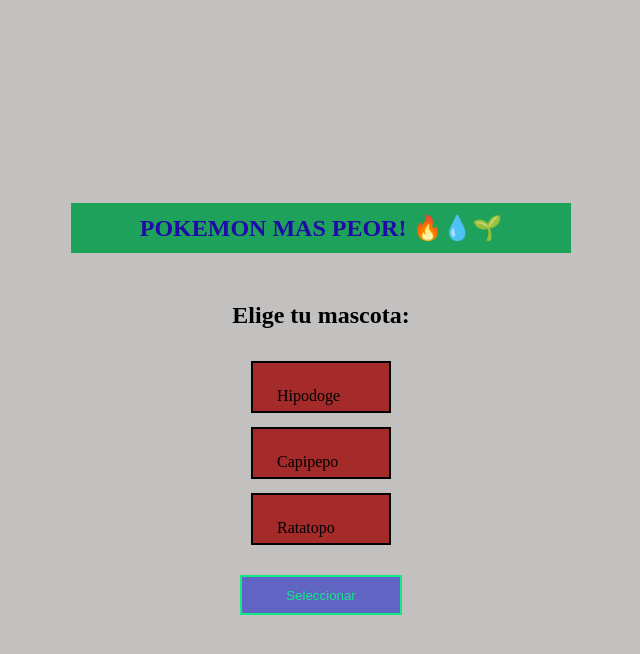
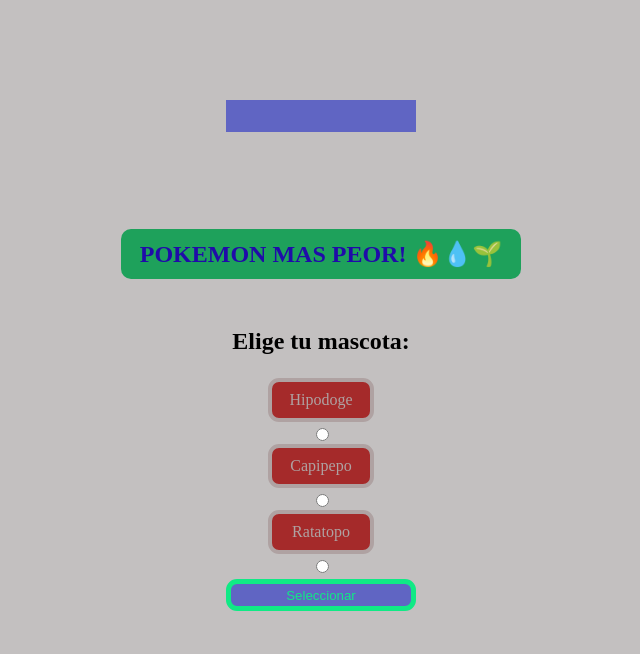
Before and after one commit to SantiagoAlguien/Capacitacion-induccion-programacion, a plain HTML site: page archivoHTML2.html in a window 1280 px wide. Shown: the whole page, without its empty margins (319-959 px from the left). Drawn offline with Linux system fonts and the light colour scheme.

Commit message:
Actualizacion de estilo Css

```diff
--- a/Estilos.css
+++ b/Estilos.css
@@ -1,23 +1,21 @@
 .titulo {
-    display:flex;
-    flex-direction: column;
-    justify-content: center;
-    align-items: center;
     color: rgb(32, 11, 169);
     opacity: 10;
-    width: 500;
+    width: 400;
     height: 50;
     background-color: rgb(30, 161, 91);
     display: flex;
     flex-direction: column;
     justify-content: center;
     align-items: center;
-    border: 5px;
+    border: 23px;
+    border-radius: 10px;
 }
 
 .fondo {background-color: rgb(195, 192, 192);}
 
 #seleccionar-mascota{
+
     display: flex;
     flex-direction: column;
     justify-content: center;
@@ -25,31 +23,49 @@
     height: 100vh;
     display: flex;
     gap: 10px;
+    border-radius: 10px;
 
 }
 
 .clases-botones{
-    width: 140px;
-    height: 48px;
+    width: 106px;
+    height: 44px;
     background-color: brown;
-    padding: 24px;
+    padding: 18px;
     box-sizing: border-box;
-    margin: 2px;
-    border: 2px solid;
-    color: black;
+    margin: -7px;
+    border: 4px solid;
+    color: rgb(175, 162, 162);
+    display: flex;
+    align-items: center;
+    column-gap: 8px;
+    border-radius: 11px;
+    justify-content: center;
+
 }
 
+
 input{
-    display: none;
+    display:
 }
 
 button{
-    width: 162px;
-    height: 40px;
+    width: 190px;
+    height: 32px;
     background-color: #6065c3;
-    padding: 10px;
+    padding: 1px;
     box-sizing: border-box;
-    margin: 18px;
-    border: 2px solid;
+    margin: -4px;
+    border: 5px solid;
     color: #10e985;
+    border-radius: 11px;
 }
+
+.cuadrado{
+    width: 190px;
+    height: 32px;
+    background-color: #6065c3;
+    position: absolute;
+    top: 100;
+    opacity: 100px;
+}
--- a/archivoHTML2.html
+++ b/archivoHTML2.html
@@ -10,8 +10,10 @@
 
     <section id="seleccionar-mascota">
 
-    <h1 class="titulo">POKEMON MAS PEOR! 🔥💧🌱</h1>
+    <div class="Cajapadre"><h1 class="titulo">POKEMON MAS PEOR! 🔥💧🌱</h1></div>
     <h2>Elige tu mascota:</h2>
+
+    <div class="cuadrado"></div>
     <label class="clases-botones" for="hipodoge">Hipodoge</label>
     <input type="radio" name="mascota" id="hipodoge" />
     <label class="clases-botones" for="capipepo">Capipepo</label>
```
